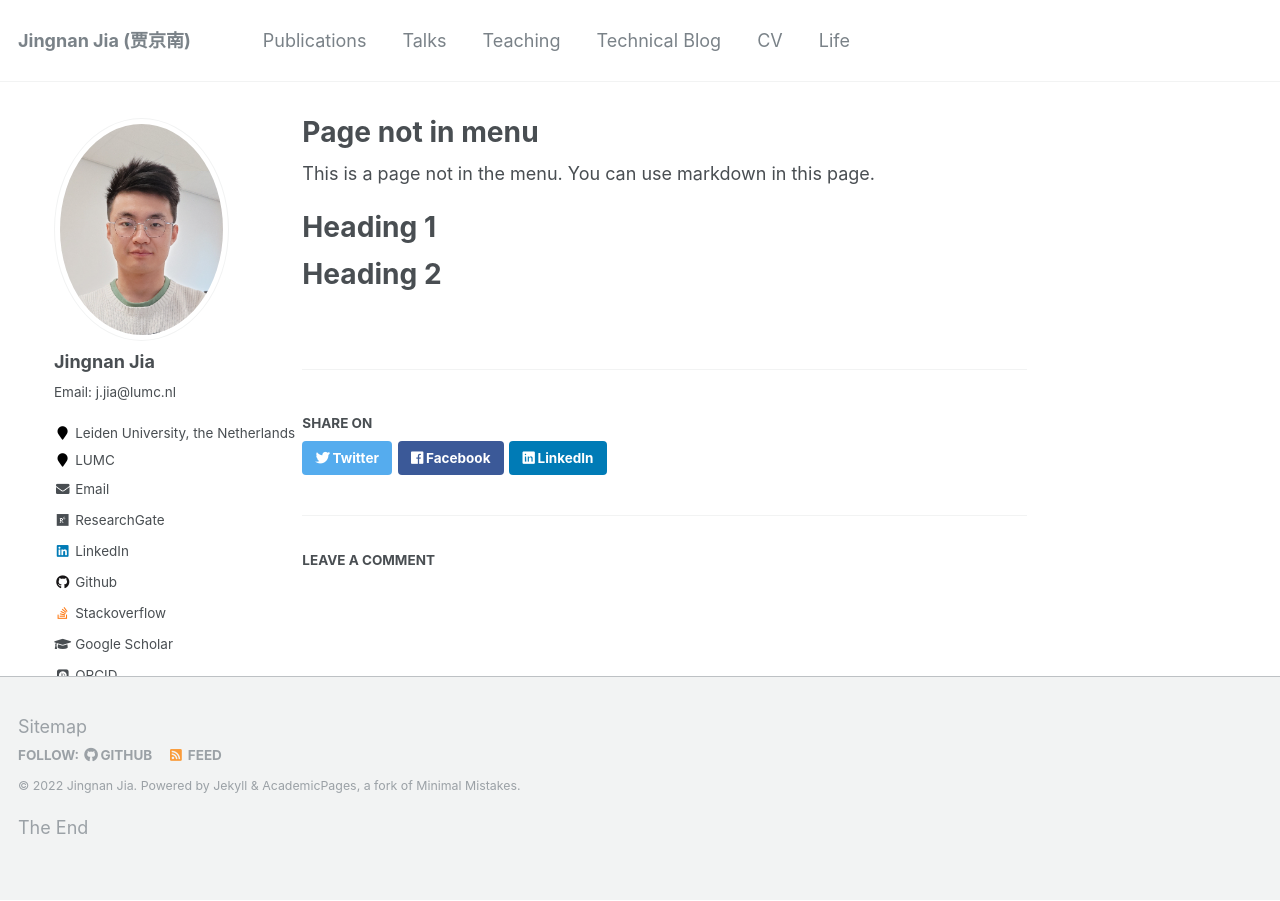
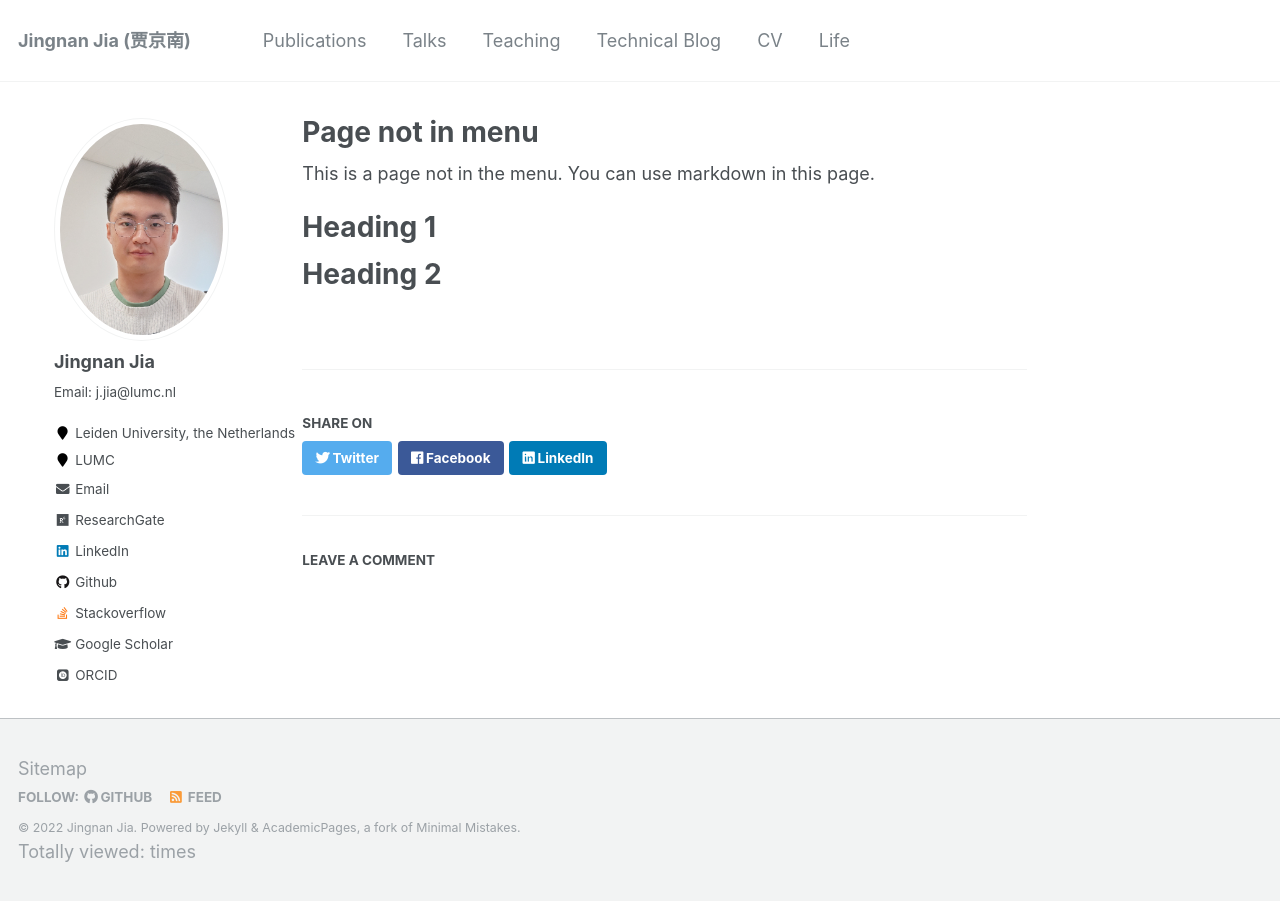
Before and after one commit to Jingnan-Jia/Jingnan-Jia.github.io_old, a Jekyll site: the page built from _pages/non-menu-page.md, in a window 1280 px wide. Built offline with Jekyll 4.4.1, drawn with Linux system fonts in a browser that asks for light colours; some web fonts are replaced; comment, search, counter and statistics services are not loaded.

Commit message:
add view count for each page

```diff
--- a/_includes/footer.html
+++ b/_includes/footer.html
@@ -27,4 +27,4 @@
 {% if site.analytics.provider %}
 {% include analytics.html %}
 {% endif %}
-<p> The End</p>
+<span id="busuanzi_container_site_pv">Totally viewed: <span id="busuanzi_value_site_pv"></span>times</span>
--- a/_includes/head.html
+++ b/_includes/head.html
@@ -15,9 +15,14 @@
   document.documentElement.className = document.documentElement.className.replace(/\bno-js\b/g, '') + ' js ';
 </script>
 
+<!-- for goole analytics -->
 {% if site.analytics.provider %}
 {% include analytics.html %}
 {% endif %}
+
+<!-- record visitor view count -->
+<script async src="//busuanzi.ibruce.info/busuanzi/2.3/busuanzi.pure.mini.js"></script>
+
 
 <!-- For all browsers -->
 <link rel="stylesheet" href="{{ base_path }}/assets/css/main.css">
--- a/_layouts/single.html
+++ b/_layouts/single.html
@@ -88,3 +88,4 @@
     </div>
   {% endif %}
 </div>
+<span id="busuanzi_container_page_pv"> Viewed <span id="busuanzi_value_page_pv"></span>times</span>
```
